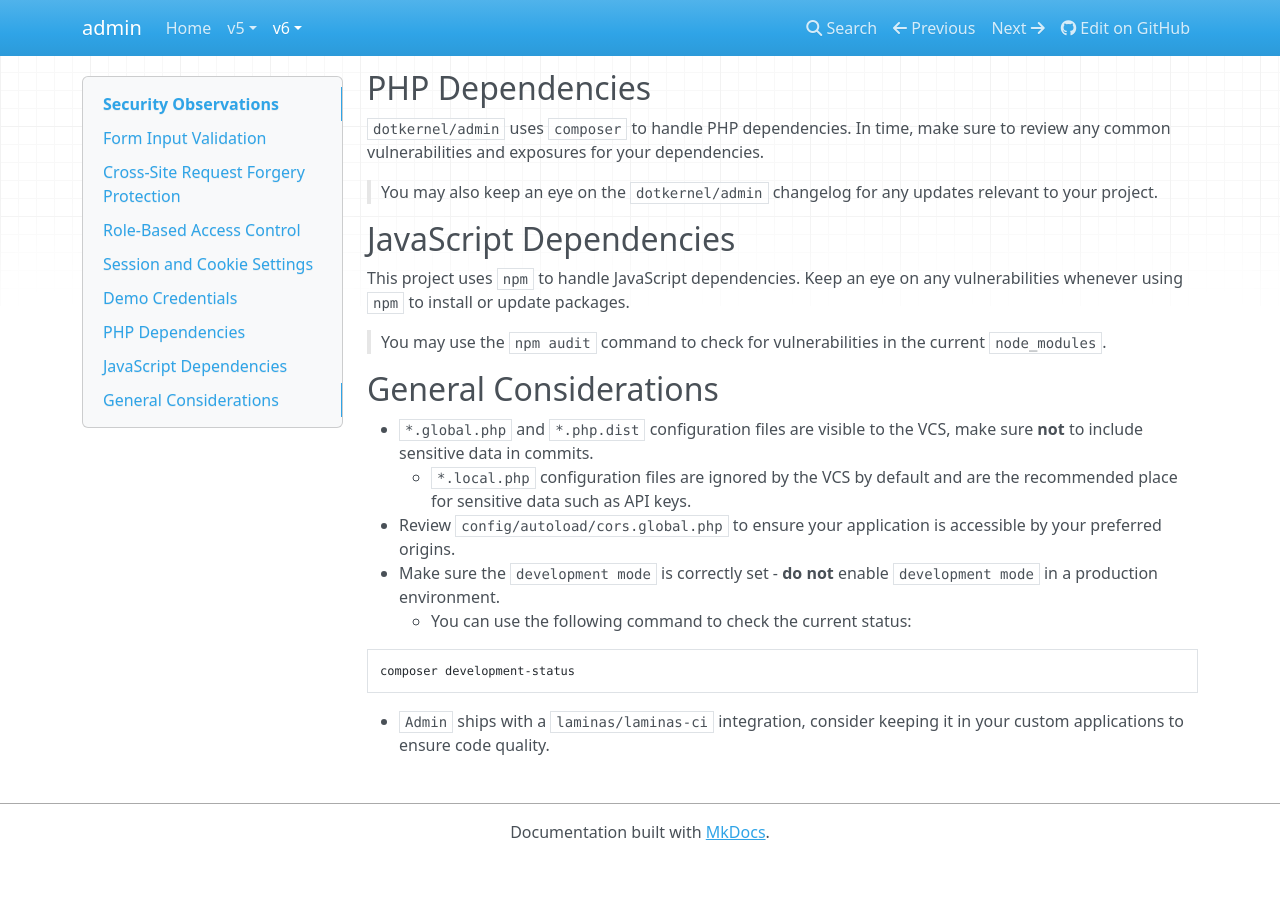
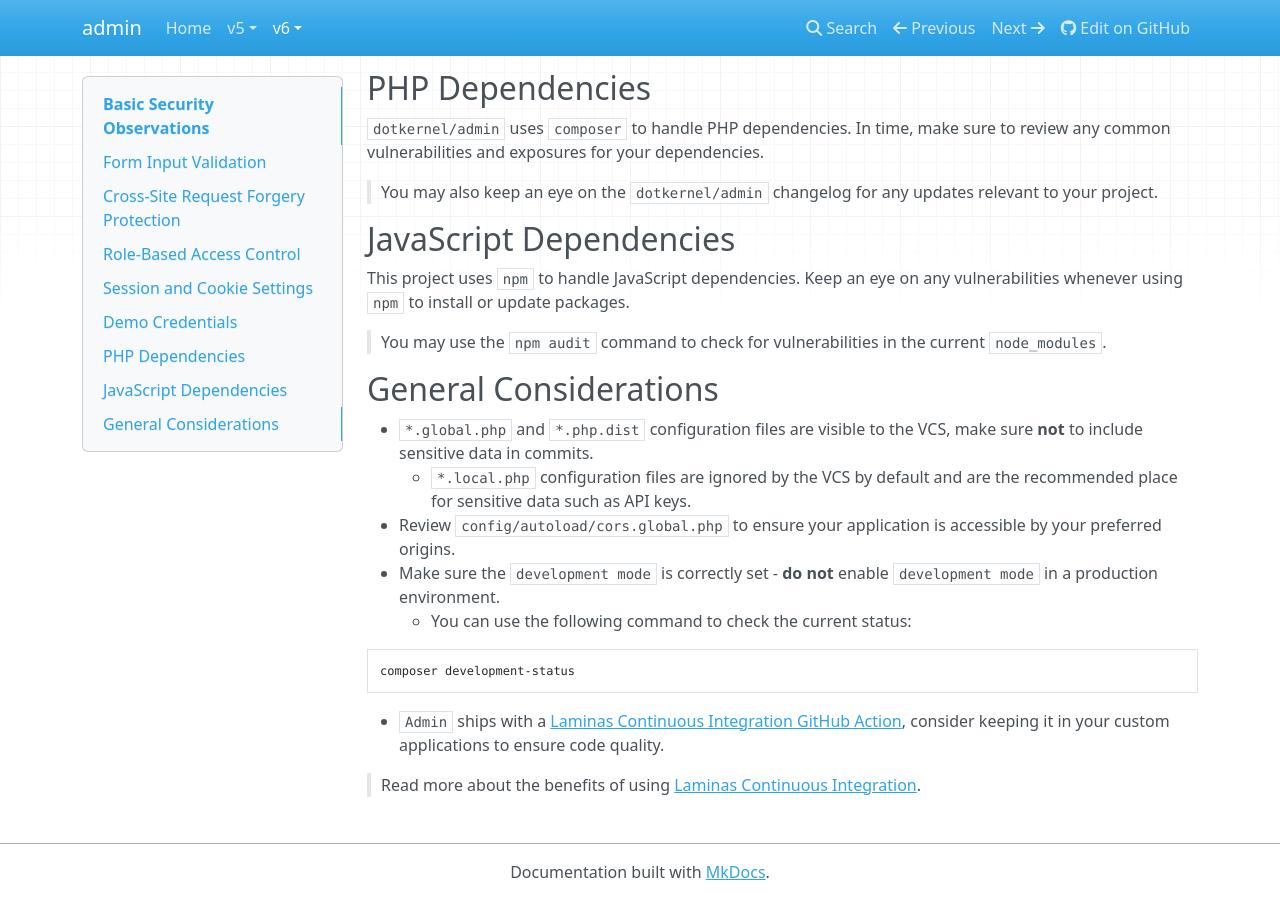
Before and after one commit to dotkernel/admin-documentation, an MkDocs documentation site: the page built from docs/book/v6/security/basic-security.md, in a window 1280 px wide and 900 px high, scrolled down 1049 px. Built offline with MkDocs 1.6.1, drawn with Linux system fonts in a browser that asks for light colours; nearby versions of some CDN libraries; before the commit the page ends 1909 px from its top, so only the background shows below that; some of the changed text lies outside the part shown.

Commit message:
requested changes
Signed-off-by: Jurj-Bogdan <bogdanjurj11@gmail.com>

````diff
--- a/docs/book/v6/security/security.md
+++ b/docs/book/v6/security/basic-security.md
@@ -1,4 +1,4 @@
-# Security Observations
+# Basic Security Observations
 
 `dotkernel/admin` provides all necessary tools to implement safe applications, however you will need to manually make use of some of them.
 This section will go over the provided tools and any steps you need to follow in order to use them successfully, as well as a few general considerations.
@@ -65,4 +65,6 @@ Keep an eye on any vulnerabilities whenever using `npm` to install or update pac
 composer development-status
 ```
 
-- `Admin` ships with a `laminas/laminas-ci` integration, consider keeping it in your custom applications to ensure code quality.
+- `Admin` ships with a [Laminas Continuous Integration GitHub Action](https://github.com/laminas/laminas-continuous-integration-action), consider keeping it in your custom applications to ensure code quality.
+
+> Read more about the benefits of using [Laminas Continuous Integration](https://getlaminas.org/blog/2024-09-26-using-laminas-continuous-delivery-and-deployment.html).
--- a/mkdocs.yml
+++ b/mkdocs.yml
@@ -51,7 +51,7 @@ nav:
           - "Inject Dependencies": v6/how-to/dependency-injection.md
           - "Set Up CSRF": v6/how-to/csrf.md
       - Security:
-          - "Security Observations": v6/security/security.md
+          - "Basic Security Observations": v6/security/basic-security.md
       - Tutorials:
           - "Creating a book module using DotMaker": v6/tutorials/create-book-module-via-dot-maker.md
 site_name: admin
````
